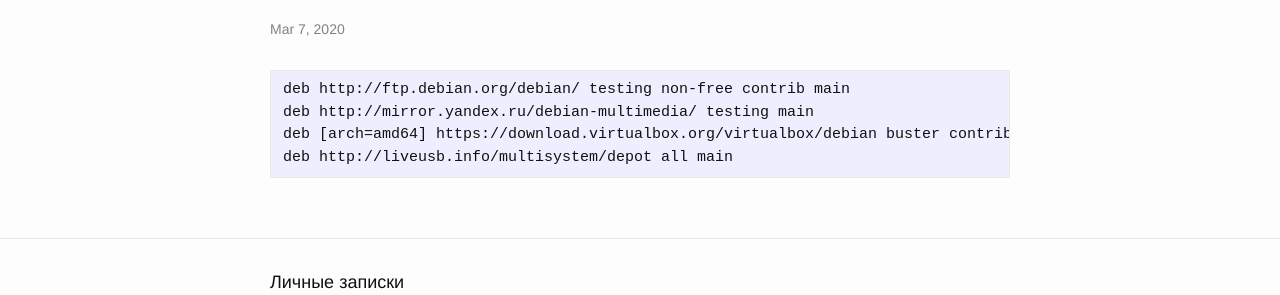
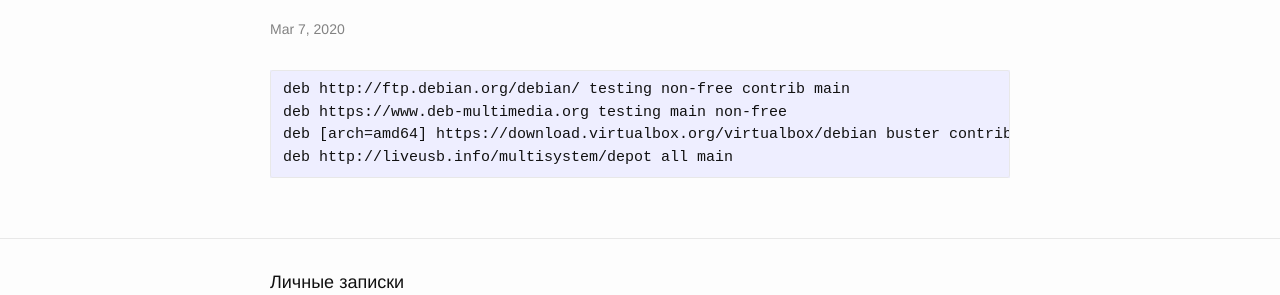
Before and after one commit to qboneteam/timoshik.ru, a Jekyll site: the page built from _posts/2020-03-07-moj-sources-list.md, in a window 1280 px wide. Shown: the part 130-425 px from the top of the page. Built offline with Jekyll 4.4.1, drawn with Linux system fonts in a browser that asks for light colours.

Commit message:
Fixed post about sources.list

````diff
--- a/_posts/2020-03-07-moj-sources-list.md
+++ b/_posts/2020-03-07-moj-sources-list.md
@@ -5,7 +5,7 @@
 ---
 ```
 deb http://ftp.debian.org/debian/ testing non-free contrib main
-deb http://mirror.yandex.ru/debian-multimedia/ testing main
+deb https://www.deb-multimedia.org testing main non-free
 deb [arch=amd64] https://download.virtualbox.org/virtualbox/debian buster contrib
 deb http://liveusb.info/multisystem/depot all main
 ```
````
